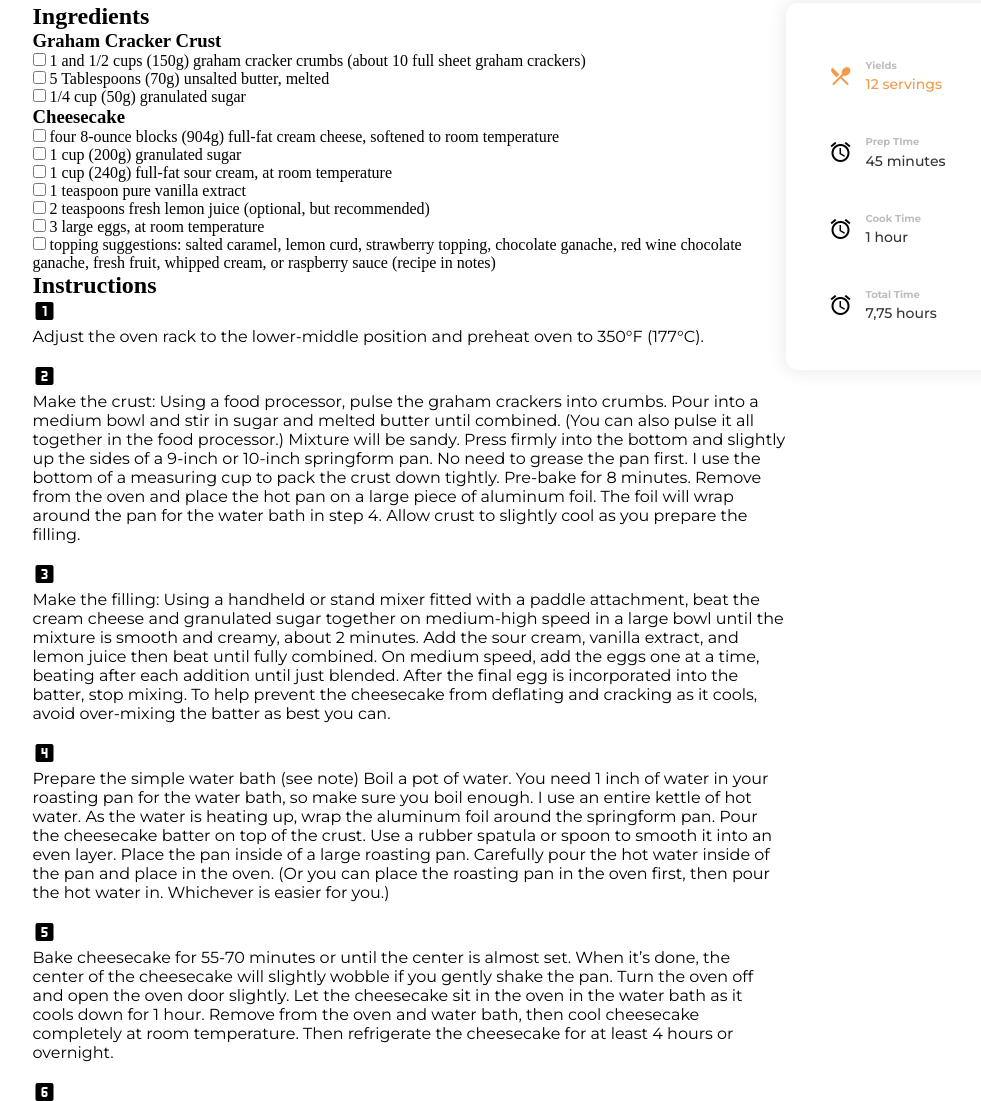
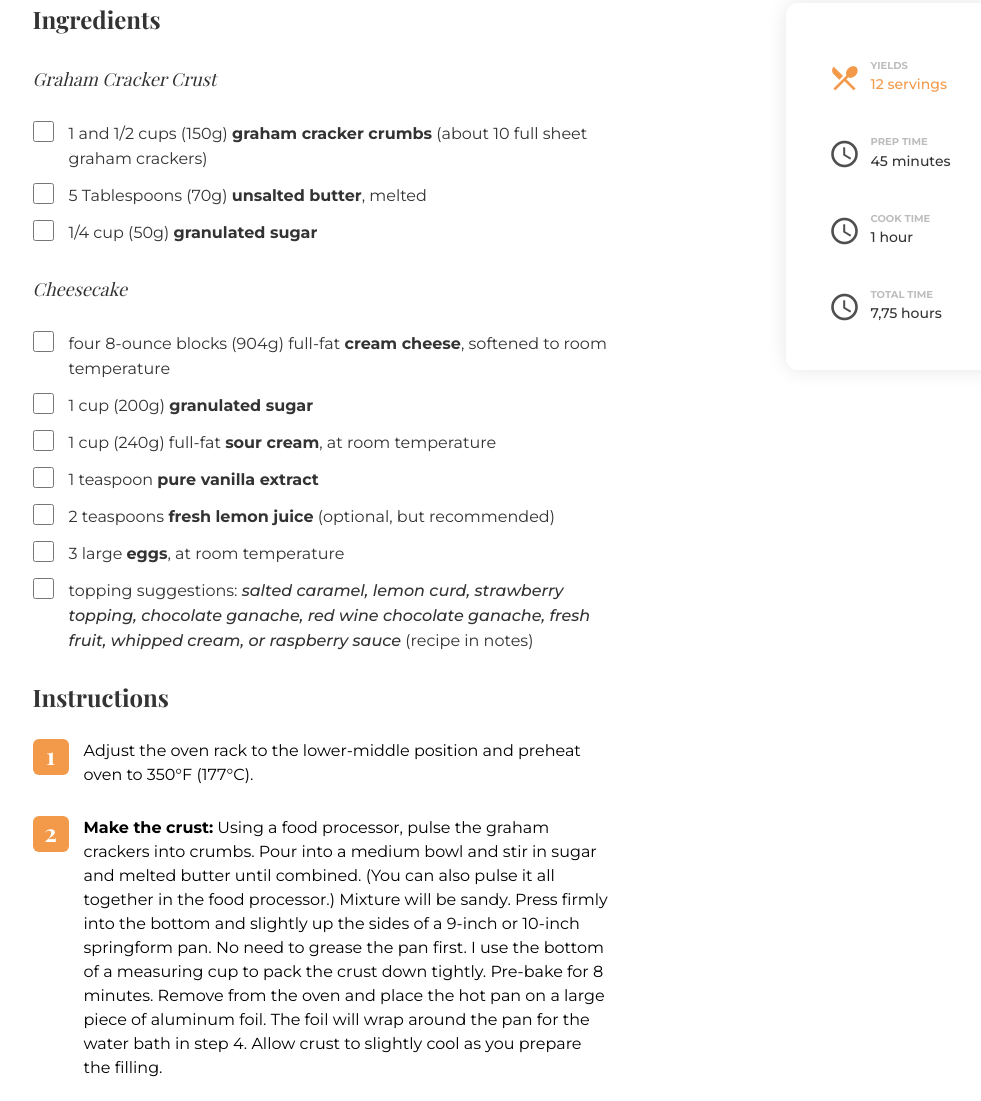
Before and after one commit to ashwin366/Recipe-Page-Webpage, a plain HTML site: page index.html in a window 1280 px wide. Shown: the part 741-1842 px from the top of the page, without its empty margins (123-1104 px from the left). Drawn offline with nearby package versions, Linux system fonts and the light colour scheme; a web font is replaced by a local one.

Commit message:
complete desktop Webpage

```diff
--- a/css/styles.css
+++ b/css/styles.css
@@ -10,7 +10,7 @@ body{
   flex-direction: column;
   justify-content: center;
   align-items: center;
-  padding: 52px 20px 0;
+  padding: 52px 30px 0;
 }
 
 h1{
@@ -21,8 +21,29 @@ h1{
   margin-bottom: 12px;
 }
 
+h2{
+  color: #333333;
+  font-family: "Playfair Display";
+  font-size: 24px;
+  font-weight: 700;
+  line-height: 32px;
+}
+
+h3{
+  color: #333333;
+  font-family: "Playfair Display";
+  font-size: 18px;
+  font-weight: 400;
+  font-style: italic;
+  margin: 32px 0 30px;
+}
+
 p{
   font-family: "Montserrat";
+}
+
+br{
+  height: 12px;
 }
 
 .l-header{
@@ -35,6 +56,9 @@ p{
   justify-content: flex-start;
 }
 
+.header__image{
+  margin: 6px 12px 0 0;
+}
 
 .header__text{
   font-family: "Montserrat";
@@ -42,6 +66,7 @@ p{
   font-size: 14px;
   font-weight: normal;
   font-style: italic;
+  font-weight: 500;
   line-height: 17.07px;
 
 }
@@ -56,9 +81,10 @@ p{
 }
 
 .l-main-container{
-  max-width: 969px;
+  width: 969px;
   display: flex;
   flex-direction: row-reverse;
+  justify-content: space-between;
 }
 
 .timing__wrapper{
@@ -77,11 +103,7 @@ p{
 
 .timing__icon{
   float: left;
-  margin: 4px 13px 0 0;
-}
-
-.timing__icon--orange{
-
+  margin: 2px 10px 0 0;
 }
 
 .timing__text{
@@ -90,6 +112,7 @@ p{
   font-weight: 700;
   line-height: 12.19px;
   margin-bottom: 4px;
+  text-transform: uppercase;
 }
 
 .timing__desc{
@@ -104,6 +127,91 @@ p{
 }
 
 
+.prep-ingredients__item{
+  display: flex;
+  margin-bottom: 12px;
+
+}
+
+.check{
+  cursor: pointer;
+  border: 1px solid #828282;
+  width: 21px;
+  height: 21px;
+  margin-right: 15px;
+}
+
+.check__label{
+  cursor: pointer;
+  color: #333333;
+  font-family: "Montserrat";
+  font-size: 16px;
+  font-weight: 400;
+  line-height: 25px;
+  max-width: 554px;
+}
+
+.check__label--bold{
+  font-weight: 700;
+}
+
+.check__label--italic{
+  font-weight: 500;
+  font-style: italic;
+}
+
+.check:checked+.check__label{
+  text-decoration: line-through;
+}
+
+.prep-instruction{
+  margin: 28px 0 26px;
+}
+
+.prep-instruction__steps{
+  display: flex;
+  flex-direction: row;
+  margin-bottom: 29px;
+}
+
+.custom-icons{
+  display: flex;
+  justify-content: center;
+  align-items: flex-start;
+  color: #fff;
+  width: 36px;
+  height: 36px;
+  background: #F2994A;
+  border-radius: 6px;
+  font-family: "Playfair Display";
+  font-size: 24px;
+  font-weight: 700;
+  margin-right: 15px;
+}
+
+.steps__desc{
+  font-size: 16px;
+  font-weight: 400;
+  line-height: 24px;
+  max-width: 528px;
+
+}
+
+.steps--bold{
+  font-weight: 700;
+}
+
+.l-main-container__source{
+  color: #BDBDBD;
+  font-size: 16px;
+  font-weight: 400;
+  line-height: 24px;
+  font-style: italic;
+  margin: 28px 0 0;
+
+}
+
+
 
 .l-footer{
   margin: 100px auto 17px;
@@ -115,3 +223,27 @@ p{
   font-weight: 600;
   line-height: 17.07px;
 }
+
+@media (max-width:1030px){
+  body{
+    align-items: flex-start;
+  }
+
+  .l-header{
+  width: auto;
+  }
+
+  .l-main-container{
+    width: 100%;
+  }
+}
+
+@media (max-width: 810px){
+  .l-main-container{
+    flex-direction: column;
+  }
+
+  .l-main-container__timing{
+    flex-direction: row;
+  }
+}
--- a/index.html
+++ b/index.html
@@ -3,26 +3,20 @@
   <head>
     <meta charset="utf-8" />
     <meta
-      name="viewport"
-      content="width=device-width, initial-scale=1,
-  maximum-scale=5"
+    name="viewport"
+    content="width=device-width, initial-scale=1,
+    maximum-scale=5"
     />
-
     <link rel="icon" href="images/devchallenges.png" />
-
     <!-- CSS Link -->
     <link rel="stylesheet" href="css/styles.css">
-
     <!-- Material Icons Link -->
     <link href="https://fonts.googleapis.com/icon?family=Material+Icons" rel="stylesheet">
-
     <!-- Google Fonts Link -->
     <link rel="preconnect" href="https://fonts.gstatic.com">
     <link href="https://fonts.googleapis.com/css2?family=Playfair+Display:ital,wght@0,400;0,500;0,600;0,700;0,800;0,900;1,400;1,500;1,600;1,700;1,800;1,900&display=swap" rel="stylesheet">
     <link href="https://fonts.googleapis.com/css2?family=Montserrat:ital,wght@0,100;0,200;0,300;0,400;0,500;0,600;0,700;0,800;0,900;1,100;1,200;1,300;1,400;1,500;1,600;1,700;1,800;1,900&display=swap" rel="stylesheet">
-
     <title>Devchallenges</title>
-
   </head>
   <body>
     <header class="l-header">
@@ -31,104 +25,123 @@
         <img class="header__image"src="images/6dots.svg" alt="6 dots image">
         <p class="header__text">Look no further for a creamy and ultra smooth classic cheesecake recipe! Paired with a buttery graham cracker crust, no one can deny its simple decadence. For the best results, bake in a water bath.</p>
       </div>
-      </header>
-
+    </header>
     <div class="l-image-wrapper">
       <img class="l-image-wrapper__image" src="images\photo1.png" alt="Cheesecake photo">
     </div>
+
 
     <div class="l-main-container">
       <div class="l-main-container__timing">
         <div class="timing__wrapper">
           <div class="timing__item">
-            <span class="material-icons timing__icon" style="color: #F2994A;">local_dining</span>
+            <span class="material-icons timing__icon" style="color: #F2994A; font-size: 32px; font-weight: 500;">local_dining</span>
             <p class="timing__text">Yields</p>
             <p class="timing__desc timing__desc--orange" >12 servings</p>
           </div>
           <div class="timing__item">
-            <span class="material-icons timing__icon">alarm</span>
+            <span class="material-icons timing__icon" style="color: #4F4F4F; font-size: 32px; font-weight: 500;">query_builder</span>
             <p class="timing__text">Prep TIme</p>
             <p class="timing__desc">45 minutes</p>
           </div>
           <div class="timing__item">
-            <span class="material-icons timing__icon">alarm</span>
+            <span class="material-icons timing__icon" style="color: #4F4F4F; font-size: 32px; font-weight: 500;">schedule</span>
             <p class="timing__text">Cook Time</p>
             <p class="timing__desc">1 hour</p>
           </div>
           <div class="timing__item">
-            <span class="material-icons timing__icon">alarm</span>
+            <span class="material-icons timing__icon" style="color: #4F4F4F; font-size: 32px; font-weight: 500;">schedule</span>
             <p class="timing__text">Total Time</p>
             <p class="timing__desc">7,75 hours</p>
           </div>
         </div>
+      </div>
+      <div class="l-main-container__prep">
+        <h2 class="prep-ingredients">Ingredients</h2>
+        <h3>Graham Cracker Crust</h3>
+        <div class="prep-ingredients__item">
+          <input class="check" type="checkbox" name="" value="" id="graham-cracker">
+          <label class="check__label" for="graham-cracker">1 and 1/2 cups (150g) <span class="check__label--bold">graham cracker crumbs</span> (about 10 full sheet graham crackers)</label>
+        </div>
+        <div class="prep-ingredients__item">
+          <input class="check" type="checkbox" name="" value="" id="butter">
+          <label class="check__label" for="butter">5 Tablespoons (70g) <span class="check__label--bold">unsalted butter</span>, melted</label>
+        </div>
+        <div class="prep-ingredients__item">
+          <input class="check" type="checkbox" name="" value="" id="sugar1">
+          <label class="check__label" for="sugar1">1/4 cup (50g) <span class="check__label--bold">granulated sugar</span></label>
+        </div>
+
+        <h3>Cheesecake</h3>
+        <div class="prep-ingredients__item">
+          <input class="check" type="checkbox" name="" value="" id="cheese">
+          <label class="check__label" for="cheese">four 8-ounce blocks (904g) full-fat <span class="check__label--bold">cream cheese</span>, softened to room temperature</label>
+        </div>
+        <div class="prep-ingredients__item">
+          <input class="check" type="checkbox" name="" value="" id="sugar2">
+          <label class="check__label" for="sugar2">1 cup (200g) <span class="check__label--bold">granulated sugar</span></label>
+        </div>
+        <div class="prep-ingredients__item">
+          <input class="check" type="checkbox" name="" value="" id="cream">
+          <label class="check__label" for="cream">1 cup (240g) full-fat <span class="check__label--bold">sour cream</span>, at room temperature</label>
+        </div>
+        <div class="prep-ingredients__item">
+          <input class="check" type="checkbox" name="" value="" id="vanilla">
+          <label class="check__label" for="vanilla">1 teaspoon <span class="check__label--bold">pure vanilla extract</span></label>
+        </div>
+        <div class="prep-ingredients__item">
+          <input class="check" type="checkbox" name="" value="" id="lemon">
+          <label class="check__label" for="lemon">2 teaspoons <span class="check__label--bold">fresh lemon juice</span> (optional, but recommended)</label>
+        </div>
+        <div class="prep-ingredients__item">
+          <input class="check" type="checkbox" name="" value="" id="eggs">
+          <label class="check__label" for="eggs">3 large <span class="check__label--bold">eggs</span>, at room temperature</label>
+        </div>
+        <div class="prep-ingredients__item">
+          <input class="check" type="checkbox" name="" value="" id="toppings">
+          <label class="check__label" for="toppings">topping suggestions: <span class="check__label--italic">salted caramel, lemon curd, strawberry topping, chocolate ganache, red wine chocolate ganache, fresh fruit, whipped cream, or raspberry sauce</span> (recipe in notes)</label>
+        </div>
+
+
+        <h2 class="prep-instruction">Instructions</h2>
+        <div class="prep-instruction__steps">
+          <span class="custom-icons">1</span>
+          <p class="steps__desc">Adjust the oven rack to the lower-middle position and preheat oven to 350°F (177°C).</p>
+        </div>
+        <div class="prep-instruction__steps">
+          <span class="custom-icons">2</span>
+          <p class="steps__desc"><span class="steps--bold">Make the crust:</span> Using a food processor, pulse the graham crackers into crumbs. Pour into a medium bowl and stir in sugar and melted butter until combined. (You can also pulse it all together in the food processor.) Mixture will be sandy. Press firmly into the bottom and slightly up the sides of a 9-inch or 10-inch springform pan. No need to grease the pan first. I use the bottom of a measuring cup to pack the crust down tightly. Pre-bake for 8 minutes. Remove from the oven and place the hot pan on a large piece of aluminum foil. The foil will wrap around the pan for the water bath in step 4. Allow crust to slightly cool as you prepare the filling. </p>
+        </div>
+        <div class="prep-instruction__steps">
+          <span class="custom-icons">3</span>
+          <p class="steps__desc"><span class="steps--bold">Make the filling:</span> Using a handheld or stand mixer fitted with a paddle attachment, beat the cream cheese and granulated sugar together on medium-high speed in a large bowl until the mixture is smooth and creamy, about 2 minutes. Add the sour cream, vanilla extract, and lemon juice then beat until fully combined. On medium speed, add the eggs one at a time, beating after each addition until just blended. After the final egg is incorporated into the batter, stop mixing. To help prevent the cheesecake from deflating and cracking as it cools, avoid over-mixing the batter as best you can.</p>
+        </div>
+        <div class="prep-instruction__steps">
+          <span class="custom-icons">4</span>
+          <p class="steps__desc"><span class="steps--bold">Prepare the simple water bath (see note)</span> Boil a pot of water. You need 1 inch of water in your roasting pan for the water bath, so make sure you boil enough. I use an entire kettle of hot water. As the water is heating up, wrap the aluminum foil around the springform pan. Pour the cheesecake batter on top of the crust. Use a rubber spatula or spoon to smooth it into an even layer. Place the pan inside of a large roasting pan. Carefully pour the hot water inside of the pan and place in the oven. (Or you can place the roasting pan in the oven first, then pour the hot water in. Whichever is easier for you.) </p>
+        </div>
+        <div class="prep-instruction__steps">
+          <span class="custom-icons">5</span>
+          <p class="steps__desc">Bake cheesecake for 55-70 minutes or until the center is almost set. When it’s done, the center of the cheesecake will slightly wobble if you gently shake the pan. Turn the oven off and open the oven door slightly. Let the cheesecake sit in the oven in the water bath as it cools down for 1 hour. Remove from the oven and water bath, then cool cheesecake completely at room temperature. Then refrigerate the cheesecake for at least 4 hours or overnight.</p>
+        </div>
+        <div class="prep-instruction__steps">
+          <span class="custom-icons">6</span>
+          <p class="steps__desc">Use a knife to loosen the chilled cheesecake from the rim of the springform pan, then remove the rim. Using a clean sharp knife, cut into slices for serving. For neat slices, wipe the knife clean and dip into warm water between each slice.</p>
+        </div>
+        <div class="prep-instruction__steps">
+          <span class="custom-icons">7</span>
+          <p class="steps__desc">Serve cheesecake with desired toppings. Cover and store leftover cheesecake in the refrigerator for up to 5 days.</p>
+        </div>
+
+        <p class="l-main-container__source">Source: https://sallysbakingaddiction.com/classic-cheesecake/</p>
 
       </div>
-      <div class="l-main-container__prep">
-        <h2>Ingredients</h2>
-        <h3>Graham Cracker Crust</h3>
-        <input type="checkbox" name="" value="" id="graham-cracker">
-        <label for="graham-cracker">1 and 1/2 cups (150g) <span>graham cracker crumbs</span> (about 10 full sheet graham crackers)</label>
-        <br>
-        <input type="checkbox" name="" value="" id="butter">
-        <label for="butter">5 Tablespoons (70g) <span>unsalted butter</span>, melted</label>
-        <br>
-        <input type="checkbox" name="" value="" id="sugar1">
-        <label for="sugar1">1/4 cup (50g) <span>granulated sugar</span></label>
+    </div>
 
-        <h3>Cheesecake</h3>
-        <input type="checkbox" name="" value="" id="cheese">
-        <label for="cheese">four 8-ounce blocks (904g) full-fat <span>cream cheese</span>, softened to room temperature</label>
-        <br>
-        <input type="checkbox" name="" value="" id="sugar2">
-        <label for="sugar2">1 cup (200g) <span>granulated sugar</span></label>
-        <br>
-        <input type="checkbox" name="" value="" id="cream">
-        <label for="cream">1 cup (240g) full-fat <span>sour cream</span>, at room temperature</label>
-        <br>
-        <input type="checkbox" name="" value="" id="vanilla">
-        <label for="vanilla">1 teaspoon <span>pure vanilla extract</span></label>
-        <br>
-        <input type="checkbox" name="" value="" id="lemon">
-        <label for="lemon">2 teaspoons <span>fresh lemon juice</span> (optional, but recommended)</label>
-        <br>
-        <input type="checkbox" name="" value="" id="eggs">
-        <label for="eggs">3 large <span>eggs</span>, at room temperature</label>
-        <br>
-        <input type="checkbox" name="" value="" id="toppings">
-        <label for="toppings">topping suggestions: <span>salted caramel, lemon curd, strawberry topping, chocolate ganache, red wine chocolate ganache, fresh fruit, whipped cream, or raspberry sauce</span> (recipe in notes)</label>
-
-        <h2>Instructions</h2>
-        <span class="material-icons">looks_one</span>
-        <p>Adjust the oven rack to the lower-middle position and preheat oven to 350°F (177°C).</p>
-        <br>
-        <span class="material-icons">looks_two</span>
-        <p><span>Make the crust:</span> Using a food processor, pulse the graham crackers into crumbs. Pour into a medium bowl and stir in sugar and melted butter until combined. (You can also pulse it all together in the food processor.) Mixture will be sandy. Press firmly into the bottom and slightly up the sides of a 9-inch or 10-inch springform pan. No need to grease the pan first. I use the bottom of a measuring cup to pack the crust down tightly. Pre-bake for 8 minutes. Remove from the oven and place the hot pan on a large piece of aluminum foil. The foil will wrap around the pan for the water bath in step 4. Allow crust to slightly cool as you prepare the filling. </p>
-        <br>
-        <span class="material-icons">looks_3</span>
-        <p><span>Make the filling:</span> Using a handheld or stand mixer fitted with a paddle attachment, beat the cream cheese and granulated sugar together on medium-high speed in a large bowl until the mixture is smooth and creamy, about 2 minutes. Add the sour cream, vanilla extract, and lemon juice then beat until fully combined. On medium speed, add the eggs one at a time, beating after each addition until just blended. After the final egg is incorporated into the batter, stop mixing. To help prevent the cheesecake from deflating and cracking as it cools, avoid over-mixing the batter as best you can.</p>
-        <br>
-        <span class="material-icons">looks_4</span>
-        <p><span>Prepare the simple water bath (see note)</span> Boil a pot of water. You need 1 inch of water in your roasting pan for the water bath, so make sure you boil enough. I use an entire kettle of hot water. As the water is heating up, wrap the aluminum foil around the springform pan. Pour the cheesecake batter on top of the crust. Use a rubber spatula or spoon to smooth it into an even layer. Place the pan inside of a large roasting pan. Carefully pour the hot water inside of the pan and place in the oven. (Or you can place the roasting pan in the oven first, then pour the hot water in. Whichever is easier for you.) </p>
-        <br>
-        <span class="material-icons">looks_5</span>
-        <p>Bake cheesecake for 55-70 minutes or until the center is almost set. When it’s done, the center of the cheesecake will slightly wobble if you gently shake the pan. Turn the oven off and open the oven door slightly. Let the cheesecake sit in the oven in the water bath as it cools down for 1 hour. Remove from the oven and water bath, then cool cheesecake completely at room temperature. Then refrigerate the cheesecake for at least 4 hours or overnight.</p>
-        <br>
-        <span class="material-icons">looks_6</span>
-        <p>Use a knife to loosen the chilled cheesecake from the rim of the springform pan, then remove the rim. Using a clean sharp knife, cut into slices for serving. For neat slices, wipe the knife clean and dip into warm water between each slice.</p>
-        <br>
-        <span class="material-icons">looks_7</span>
-        <p>Serve cheesecake with desired toppings. Cover and store leftover cheesecake in the refrigerator for up to 5 days.</p>
-
-
-        <p>Source: https://sallysbakingaddiction.com/classic-cheesecake/</p>
-      </div>
-
-    </div>
 
     <footer class="l-footer">
       <p class="l-footer__text">Ashwin Sasikumar @ DevChallenges.io</p>
     </footer>
 
-
   </body>
 </html>
```
